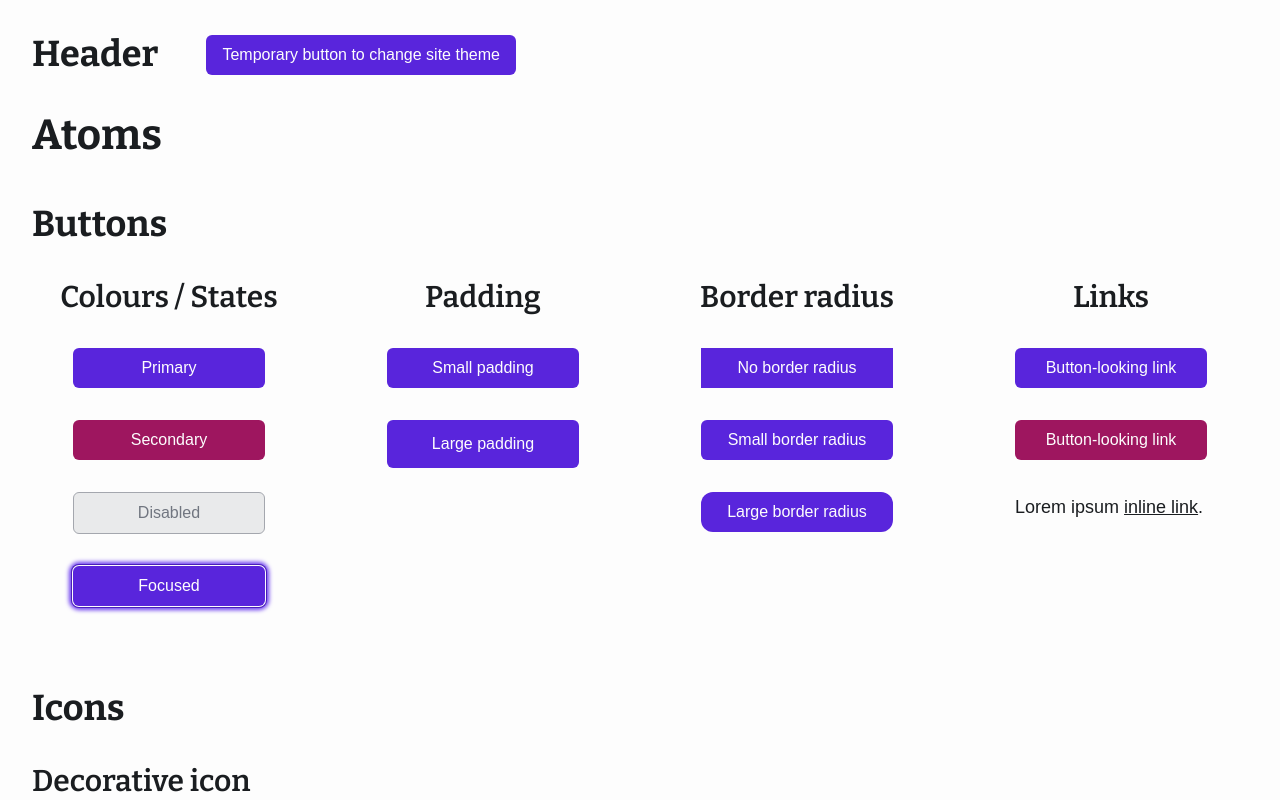
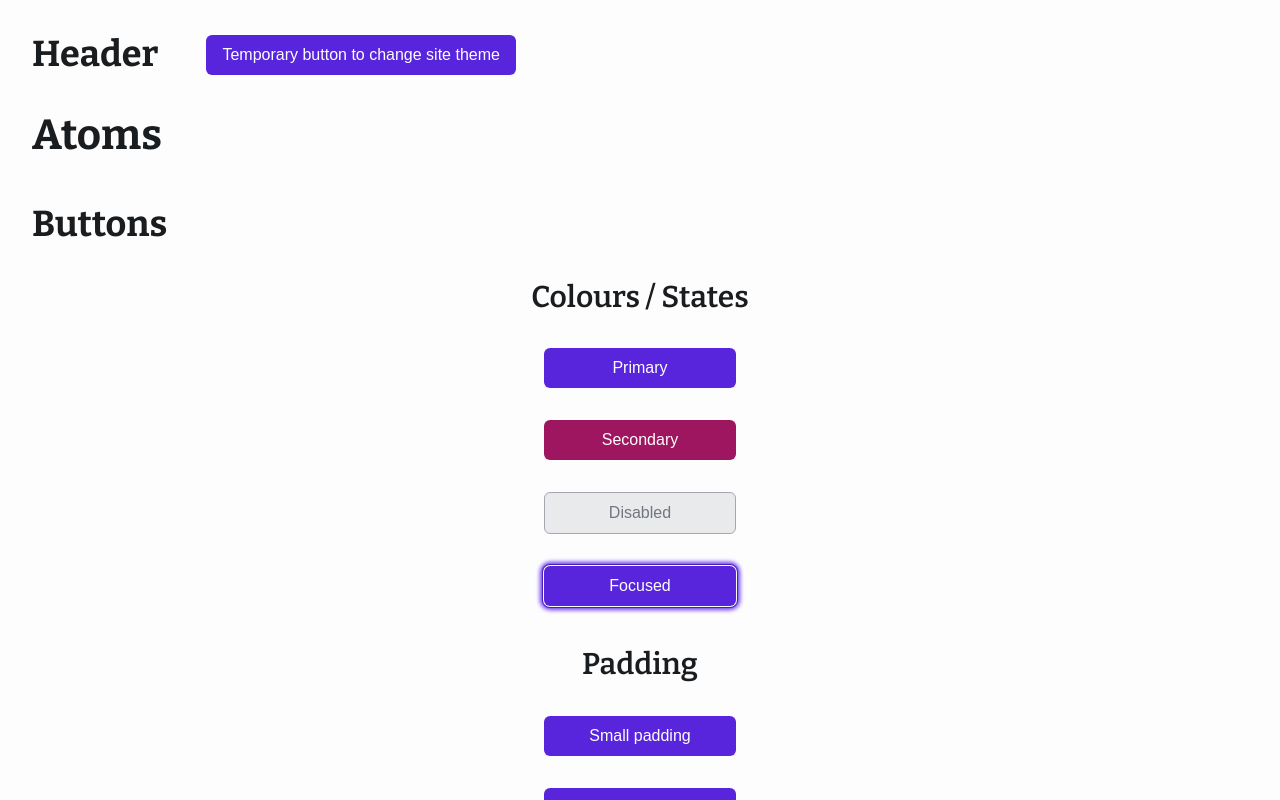
Before and after one commit to marboqmar/starter, a React (Vite) app: page /atoms in a window 1280 px wide. Shown: the top 800 px of the page. Built offline with nearby package versions, Linux system fonts and the light colour scheme; a web font is replaced by a local one.

Commit message:
Updated readme and modified classes to avoid duplicates

```diff
--- a/src/css/pages/showcase.css
+++ b/src/css/pages/showcase.css
@@ -10,6 +10,12 @@
   gap: var(--spacing-component-inner);
 }
 
+.showcase-item__wrapper {
+  display: flex;
+  flex-direction: column;
+  gap: var(--spacing-md);
+}
+
 .showcase-item__example {
   display: flex;
   flex-direction: column;
--- a/src/css/style.css
+++ b/src/css/style.css
@@ -7,7 +7,3 @@
 @import "./global/spacing.css";
 @import "./global/colours.css";
 @import "./global/grid-utils.css";
-
-/* Showcases */
-@import "./pages/showcase.css";
-@import "./pages/Homepage.css";
--- a/src/pages/Atoms.jsx
+++ b/src/pages/Atoms.jsx
@@ -1,3 +1,4 @@
+import '../css/pages/showcase.css';
 import { ButtonShowcase } from '../showcases/atoms/ButtonShowcase/ButtonShowcase';
 import { Heading } from '../components/atoms/Heading/Heading';
 import { IconShowcase } from '../showcases/atoms/IconShowcase/IconShowcase';
--- a/src/pages/Homepage.jsx
+++ b/src/pages/Homepage.jsx
@@ -1,3 +1,4 @@
+import '../css/pages/Homepage.css';
 import { Heading } from '../components/atoms/Heading/Heading';
 import { Button } from '../components/atoms/Button/Button';
 import { Link } from 'react-router-dom';
--- a/src/showcases/atoms/ButtonShowcase/ButtonShowcase.jsx
+++ b/src/showcases/atoms/ButtonShowcase/ButtonShowcase.jsx
@@ -7,7 +7,7 @@ export const ButtonShowcase = () => {
   return (
     <div className="button-showcase showcase-item">
       <Heading>Buttons</Heading>
-      <div className="grid gap-md">
+      <div className="button-showcase__wrapper showcase-item__wrapper">
         {/* Buttons - Colours / States */}
         <div className="button-showcase__column">
           <Heading level={3}>Colours / States</Heading>
--- a/src/showcases/atoms/IconShowcase/IconShowcase.jsx
+++ b/src/showcases/atoms/IconShowcase/IconShowcase.jsx
@@ -7,7 +7,7 @@ export const IconShowcase = () => {
   return (
     <div className="icon-showcase showcase-item">
       <Heading>Icons</Heading>
-      <div className="stack gap-md">
+      <div className="icon-showcase__wrapper showcase-item__wrapper">
         <div className="icon-showcase__example showcase-item__example">
           <Heading level={3}>Decorative icon</Heading>
           <Paragraph>
--- a/src/showcases/atoms/InputShowcase/InputShowcase.jsx
+++ b/src/showcases/atoms/InputShowcase/InputShowcase.jsx
@@ -9,7 +9,7 @@ export const InputShowcase = () => {
   return (
     <div className="input-showcase showcase-item">
       <Heading>Inputs</Heading>
-      <div className="stack gap-md">
+      <div className="input-showcase__wrapper showcase-item__wrapper">
         <div className="input-showcase__input-group grid gap-md">
           <Input
             className="input-showcase__input-example"
--- a/src/showcases/atoms/ListShowcase/ListShowcase.jsx
+++ b/src/showcases/atoms/ListShowcase/ListShowcase.jsx
@@ -26,7 +26,7 @@ export const ListShowcase = () => {
   return (
     <div className="list-showcase showcase-item">
       <Heading>Lists</Heading>
-      <div className="stack gap-md">
+      <div className="list-showcase__wrapper showcase-item__wrapper">
         <div className="list-showcase__example showcase-item__example">
           <Heading level={3}>Definition list</Heading>
           <DefinitionList items={descriptionItems} />
--- a/src/showcases/atoms/TextShowcase/TextShowcase.jsx
+++ b/src/showcases/atoms/TextShowcase/TextShowcase.jsx
@@ -6,7 +6,7 @@ export const TextShowcase = () => {
   return (
     <div className="text-showcase showcase-item">
       <Heading>Texts</Heading>
-      <div className="stack gap-md">
+      <div className="text-showcase__wrapper showcase-item__wrapper">
         <div className="text-showcase__example-group">
           <Heading level={3}>Headings</Heading>
           <div className="text-showcase__example showcase-item__example text-showcase__example-bg">
```
Also changed, not shown: 1 other file (tests, documents, lock files or other folders).
